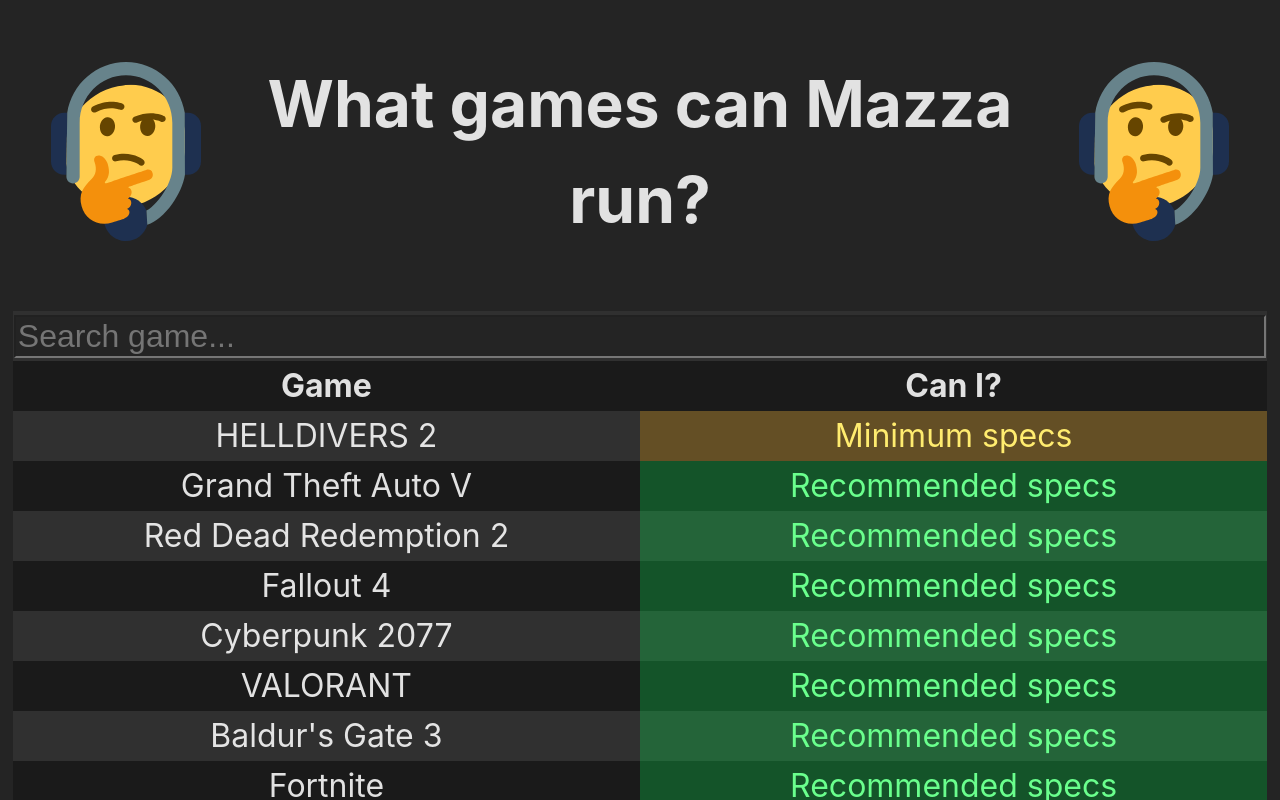
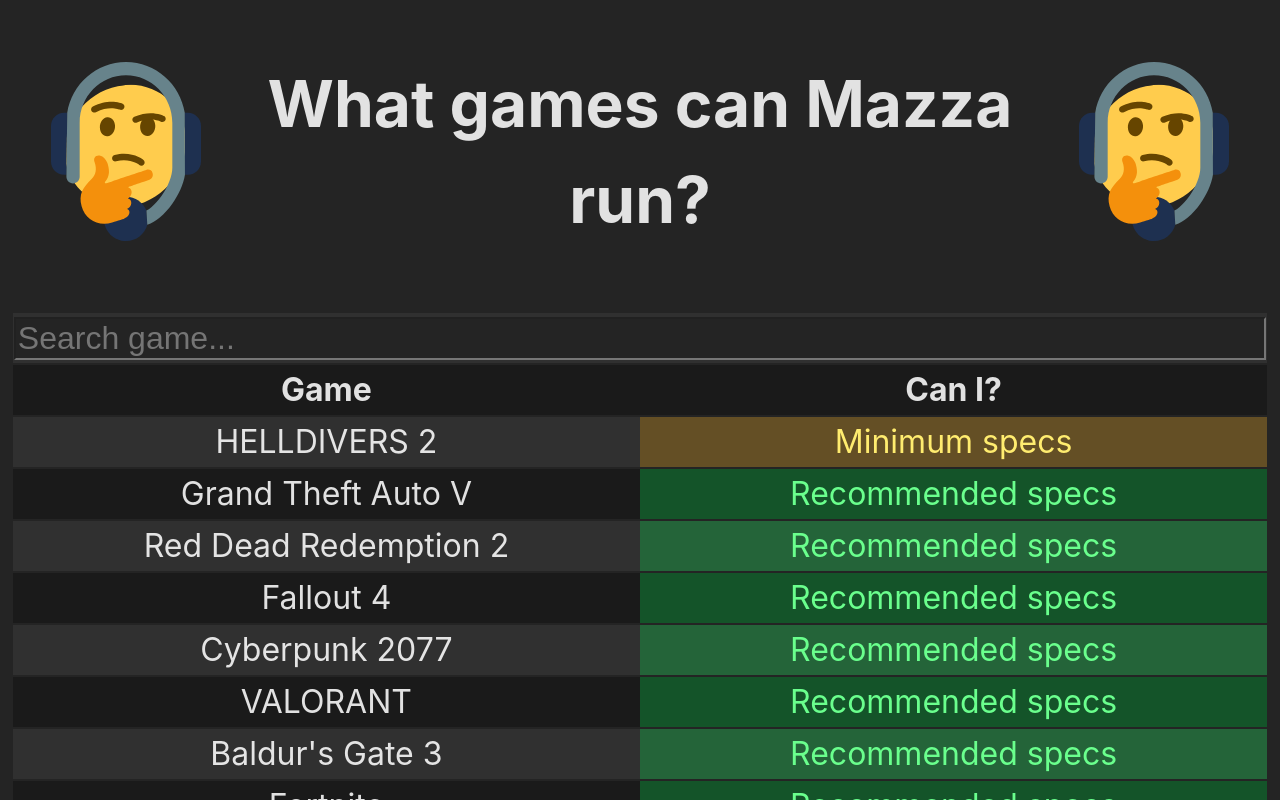
Before and after one commit to itsjustmustafa/what-games-can-mazza-run, a React (Vite) app: page / in a window 1280 px wide. Shown: the top 800 px of the page. Built offline with nearby package versions, Linux system fonts and the light colour scheme.

Commit message:
changed: slight spacing in table

```diff
--- a/src/App.css
+++ b/src/App.css
@@ -8,7 +8,8 @@
 table {
   width: 100%;
   margin-top: 20px;
-  border-collapse: collapse;
+  border-collapse: separate;
+  border-spacing: 0 2px;
 }
 
 tbody tr:hover {
```
